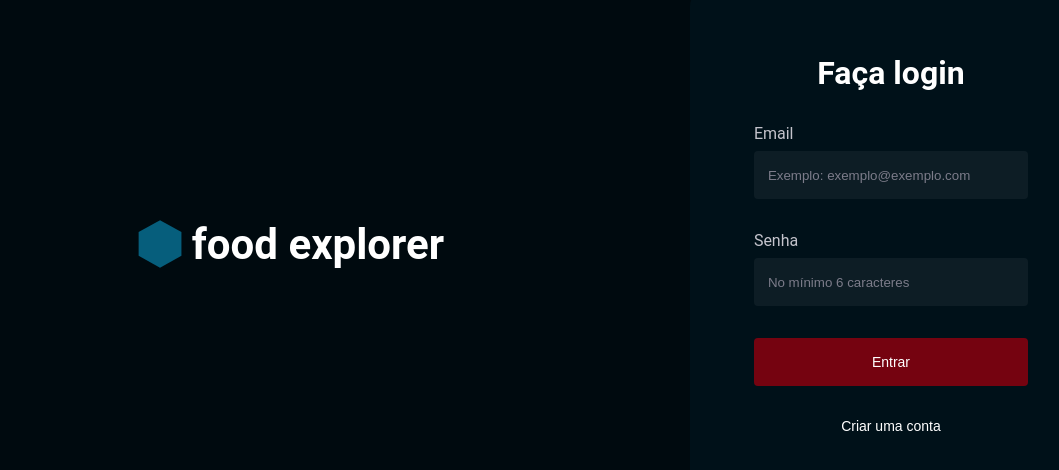
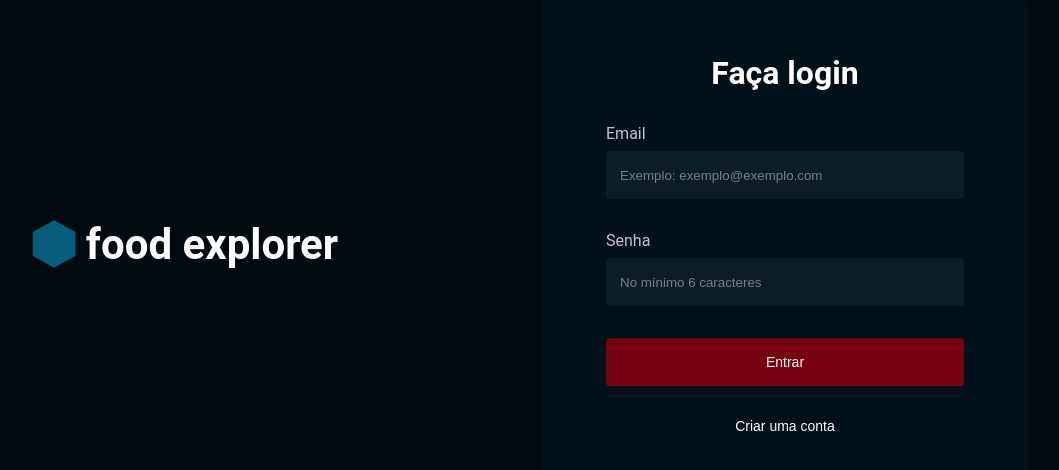
Before and after one commit to jdeymisson/front-food-explorer, a React (Vite) app: page / in a window 1280 px wide. Shown: the part 156-626 px from the top of the page, without its empty margins (148-1207 px from the left). Built offline with nearby package versions, Linux system fonts and the light colour scheme.

Commit message:
:sparkles: feat: criado a interface de signIn

```diff
--- a/src/components/Button/styles.js
+++ b/src/components/Button/styles.js
@@ -3,7 +3,7 @@ import { styled } from "styled-components";
 export const Container = styled.button`
     width: 100%;
     height: 4.8rem;
-    padding: 1.2rem 11.8rem;
+    padding: 1.2rem;
 
     border: none;
     border-radius: .4rem;
@@ -12,7 +12,6 @@ export const Container = styled.button`
     color: ${({ theme }) => theme.COLORS.WHITE_100};
     font-size: 1.4rem;
 
-    display: ${({ isInvisible}) => isInvisible ? 'none': 'flex'};
     align-items: center;
     justify-content: center;
     gap: 1.1rem;
--- a/src/components/Input/styles.js
+++ b/src/components/Input/styles.js
@@ -26,7 +26,6 @@ export const Input = styled.input`
     color: ${({ theme }) => theme.COLORS.WHITE_100};
 
     border: 0;
-    outline: nome;
 
     width: 100%;
     height: 4.8rem;
--- a/src/pages/SignIn/hooks/index.jsx
+++ b/src/pages/SignIn/hooks/index.jsx
@@ -1,4 +1,4 @@
-import { useRef } from "react";
+import { useRef, useEffect } from "react";
 
 export const useSignIn = () => {
     const email = useRef("");
@@ -7,6 +7,8 @@ export const useSignIn = () => {
 
     const handleSignIn = () => {
         console.log("Função de fazer login");
+        console.log(`Email: ${email.current}`);
+        console.log(`Password: ${password.current}`)
     };
 
     return {
--- a/src/pages/SignIn/index.jsx
+++ b/src/pages/SignIn/index.jsx
@@ -1,13 +1,13 @@
 import { Input } from '../../components/Input';
 import { Button } from '../../components/Button';
 
-import { Container, Form, Brand } from './styles';
+import { Container, Brand, ContentForm } from './styles';
 import { useSignIn } from './hooks';
 import loadSpinner  from "../../assets/spined-loading.gif";
 
 export const SignIn = () => {
     const { email, password, loading, handleSignIn } = useSignIn();
-    console.log()
+
     return (
         <Container>
             <Brand>
@@ -26,7 +26,8 @@ export const SignIn = () => {
                 <h1>food explorer</h1>
             </Brand>
 
-            <Form>
+            <ContentForm>
+                <form>
                     <h1>Faça login</h1>
                     <Input
                         type="email"
@@ -55,7 +56,8 @@ export const SignIn = () => {
                     />
 
                     <a>Criar uma conta</a>
-            </Form>
+                </form>
+            </ContentForm>
         </Container>
     );
 }
--- a/src/pages/SignIn/styles.js
+++ b/src/pages/SignIn/styles.js
@@ -14,7 +14,7 @@ export const Container = styled.div`
 `
 
 export const Brand = styled.div`
-    width: 100%;
+    flex: 1;
     padding: 5rem;
 
     display: flex;
@@ -35,10 +35,11 @@ export const Brand = styled.div`
     }
 `
 
+export const ContentForm = styled.div`
+    flex: 1;
 
-export const Form = styled.form`
+    > form {
         max-width: 78.4rem;
-    height: fit-content;
         margin: auto;
         padding: 6.4rem;
 
@@ -62,6 +63,7 @@ export const Form = styled.form`
             font-size: 1.4rem;
             text-align: center;
         }
+    }
 
 @media (min-width: 768px) {
     margin-inline: 0;
```
Lines whose indentation alone changed are shown as unchanged.
